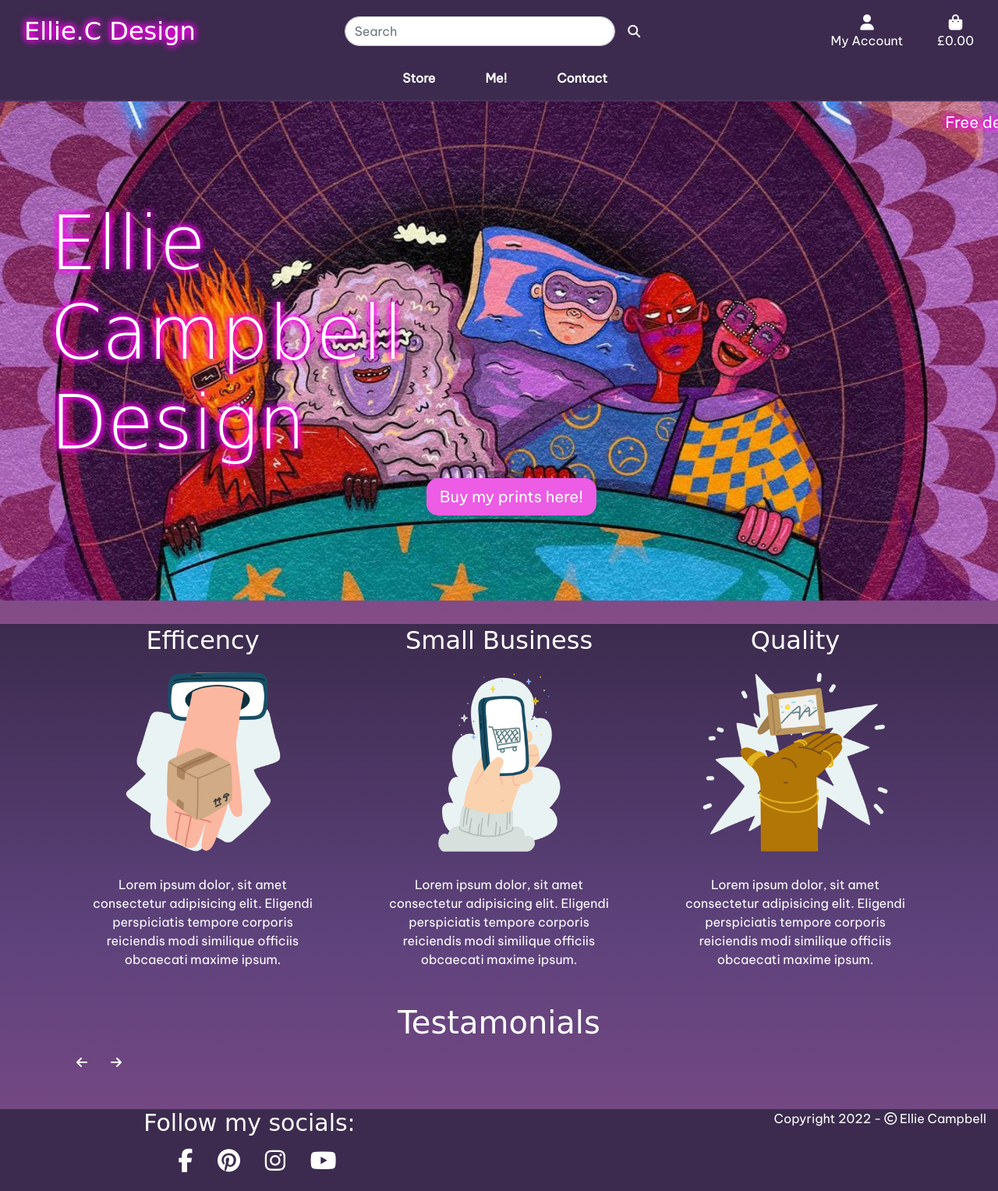
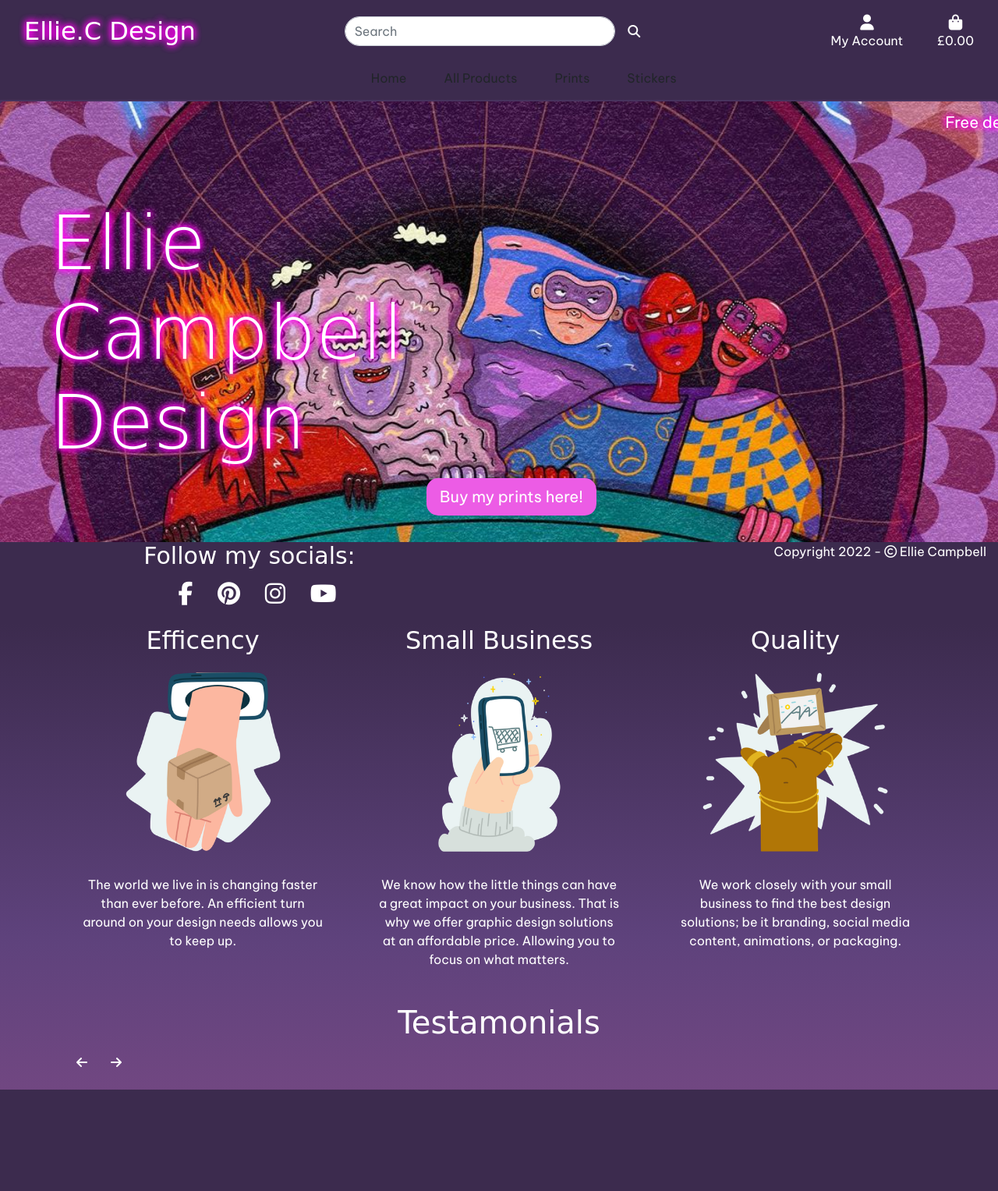
Before and after one commit to Code-Institute-Submissions/ConnorSargent-GraphicDesignerWebsite, a Django app: page / in a window 1280 px wide. Shown: the whole page at 78% size. After the commit the page ends 1397 px from the top, so only its background shows below. Run offline with Django 3.2, Linux system fonts and the light colour scheme; data that the repository does not hold is empty; some libraries are stand-ins or nearby versions; some web fonts are replaced.

Commit message:
updated nav, index content and footer

```diff
--- a/home/templates/home/index.html
+++ b/home/templates/home/index.html
@@ -29,8 +29,8 @@
       <img src="{{ MEDIA_URL }}efficency.png" class="card-img-top" alt="Efficency Image">
       <div class="card-body">
         <p class="card-text">
-          Lorem ipsum dolor, sit amet consectetur adipisicing elit.
-          Eligendi perspiciatis tempore corporis reiciendis modi similique officiis obcaecati maxime ipsum.
+          The world we live in is changing faster than ever before.
+          An efficient turn around on your design needs allows you to keep up.
         </p>
       </div>
     </div>
@@ -40,8 +40,9 @@
       <img src="{{ MEDIA_URL }}small_business.png" class="card-img-top" alt="Small Business Image">
       <div class="card-body">
         <p class="card-text">
-          Lorem ipsum dolor, sit amet consectetur adipisicing elit.
-          Eligendi perspiciatis tempore corporis reiciendis modi similique officiis obcaecati maxime ipsum.
+          We know how the little things can have a great impact on your business.
+          That is why we offer graphic design solutions at an affordable price.
+          Allowing you to focus on what matters.
         </p>
       </div>
     </div>
@@ -51,8 +52,8 @@
       <img src="{{ MEDIA_URL }}quality.png" class="card-img-top" alt="Quality Image">
       <div class="card-body">
         <p class="card-text">
-          Lorem ipsum dolor, sit amet consectetur adipisicing elit.
-          Eligendi perspiciatis tempore corporis reiciendis modi similique officiis obcaecati maxime ipsum.
+          We work closely with your small business to find the best design solutions;
+          be it branding, social media content, animations, or packaging.
         </p>
       </div>
     </div>
--- a/templates/base.html
+++ b/templates/base.html
@@ -159,7 +159,7 @@
     {% block content %}
     {% endblock %}
 
-    <footer class="container-fluid page-footer">
+    <footer class="container-fluid page-footer fixed-bottom">
         <div class="row">
             <div class="col-sm-6 text-center">
                 <h5 class="socials">Follow my socials:</h5>
--- a/templates/includes/main-nav.html
+++ b/templates/includes/main-nav.html
@@ -1,25 +1,19 @@
 <div class="collapse navbar-collapse" id="main-nav">
     <ul class="navbar-nav w-auto mx-auto">
-        <li class="nav-item dropdown">
-            <a class="font-weight-bold nav-link mr-5" href="#" id="all-products-link" data-toggle="dropdown" aria-haspopup="true" aria-expanded="false">
-                Store
-            </a>
-            <div class="dropdown-menu" aria-labelledby="all-products-link">
-                <a href="{% url 'products' %}" class="dropdown-item">All Products</a>
-                <a href="{% url 'products' %}?category=print" class="dropdown-item">Prints</a>
-                <a href="{% url 'products' %}?category=sticker" class="dropdown-item ">Stickers</a>
-            </div>
+        <li class="nav-item">
+            <a href="{% url 'home' %}" class="dropdown-item">Home</a>
         </li>
 
         <li class="nav-item">
-            <a class="font-weight-bold nav-link mr-5" href="#">
-                Me!
-            </a>
+            <a href="{% url 'products' %}" class="dropdown-item">All Products</a>
         </li>
 
         <li class="nav-item">
-            <a class="font-weight-bold nav-link mr-5" href="#">
-                Contact
+            <a href="{% url 'products' %}?category=print" class="dropdown-item">Prints</a>
+        </li>
+
+        <li class="nav-item">
+            <a href="{% url 'products' %}?category=sticker" class="dropdown-item ">Stickers</a>
             </a>
         </li>
     </ul>
```
